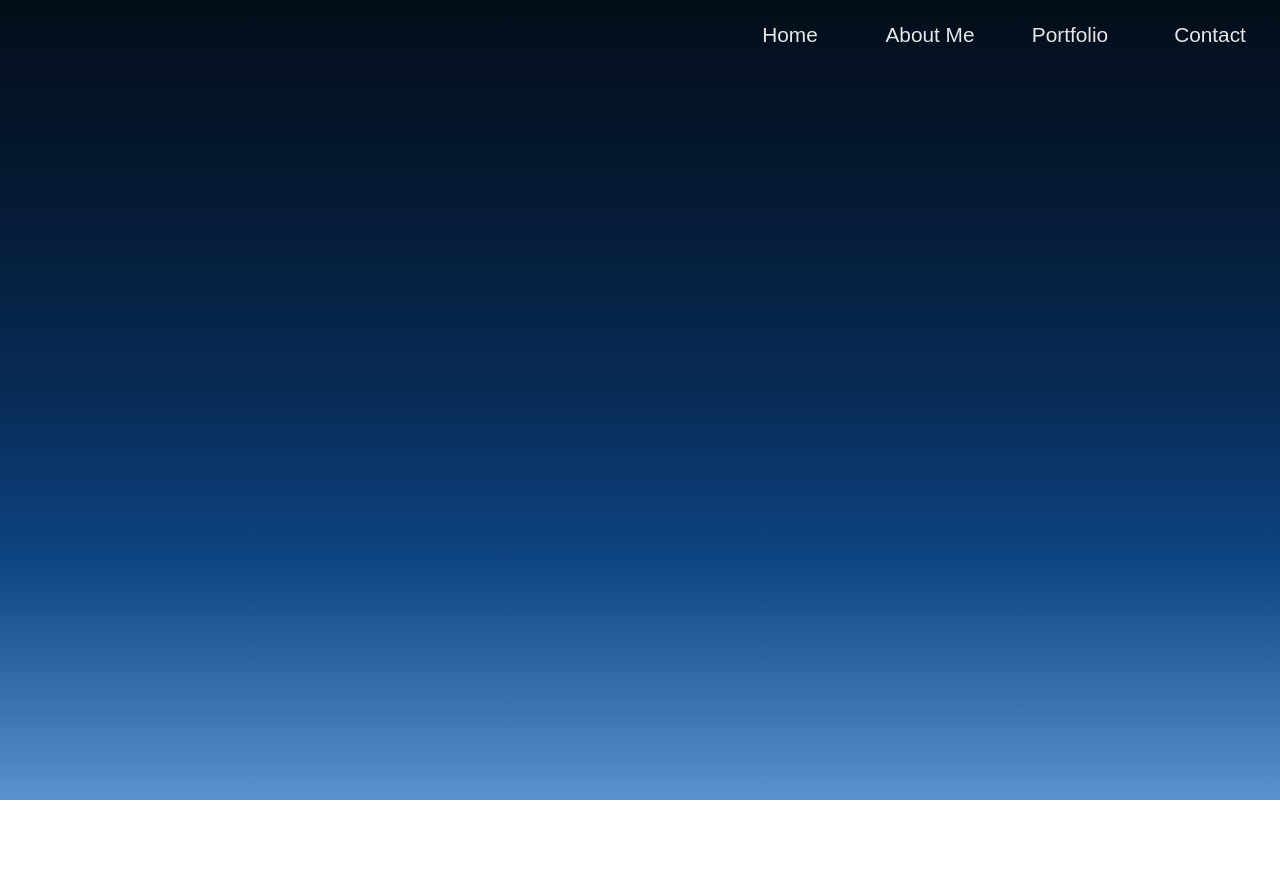
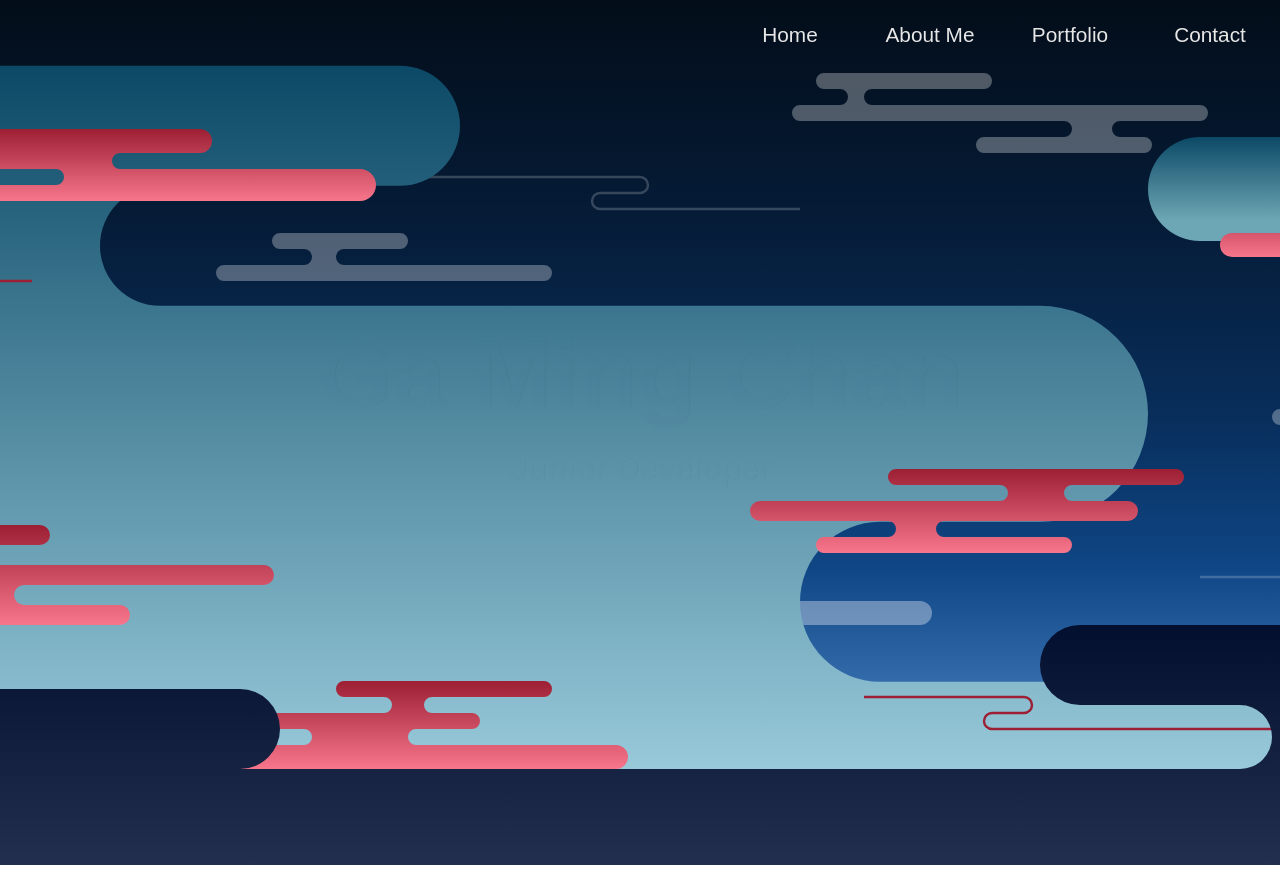
Before and after one commit to gxc19/myPortfolio, a React (Create React App) app: page / in a window 1280 px wide. Before the commit the page ends 800 px from the top, so only its background shows below. Built offline with nearby package versions, Linux system fonts and the light colour scheme.

Commit message:
homepage bug

```diff
--- a/src/App.js
+++ b/src/App.js
@@ -14,7 +14,7 @@
       <Router>
         <div>
           <Nav/>
-          <Route exact path="/myPortfolio" component={Home} />
+          <Route exact path="/" component={Home} />
           <Route path="/aboutme" component={AboutMe} />
           <Route path="/portfolio" component={Portfolio} />
           <Route path="/contact" component={Contact} />
```
